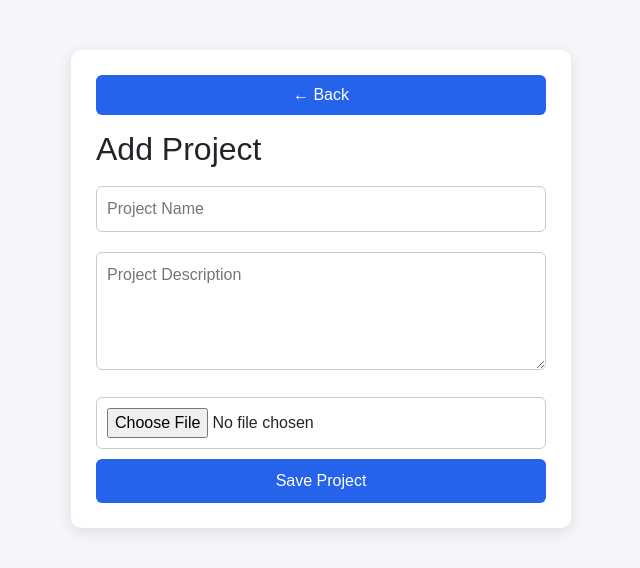
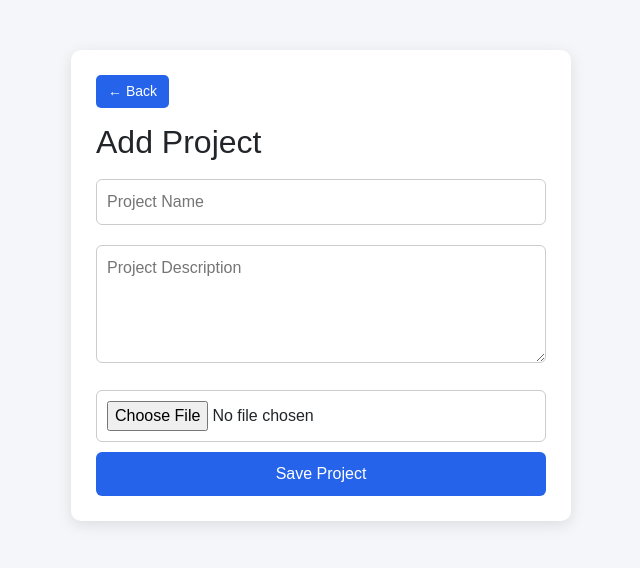
Before and after one commit to silpasaseendran/Office-Management-System, a Django app: page /project/add/ in a window 1280 px wide. Shown: the top 568 px of the page, without its empty margins (319-959 px from the left). Run offline with Django 5.2, Linux system fonts and the light colour scheme; some libraries are stand-ins or nearby versions.

Commit message:
added back button

```diff
--- a/officeapp/templates/project_add.html
+++ b/officeapp/templates/project_add.html
@@ -47,10 +47,14 @@ button:hover{
     background:#2563eb;
     color:white;
     border:none;
-    padding:8px 14px;
-    border-radius:6px;
+    padding:6px 12px;
+    font-size:14px;
+    border-radius:5px;
     cursor:pointer;
     margin-bottom:15px;
+
+    width:auto;          /* 🔥 prevent full width */
+    display:inline-block;
 }
 
 .back-btn:hover{
```
